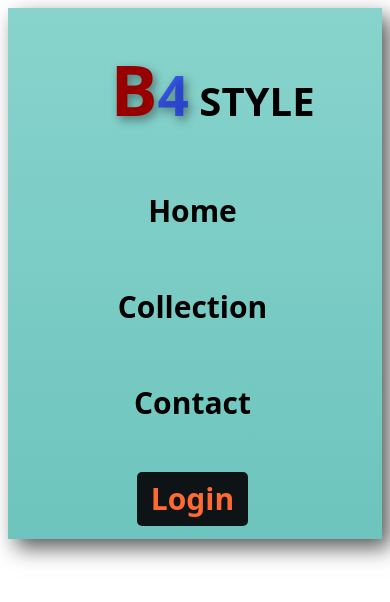
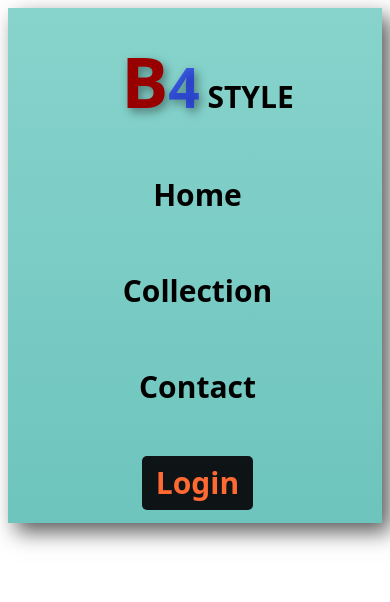
Before and after one commit to sahkil12/first-project, a plain HTML site: page about.html in a window 390 px wide. Drawn offline with Linux system fonts and the light colour scheme.

Commit message:
added some style update

```diff
--- a/styles/nav.css
+++ b/styles/nav.css
@@ -19,19 +19,27 @@
      align-items: center;
     background-image: linear-gradient(#5ac3b9b9, rgba(65, 179, 169, 0.769));
      box-shadow: 8px 9px 20px rgba(0, 0, 0, 0.649);
+      font-family: "Comic Relief", system-ui;
+     font-weight: 700;
 
  }
 
  .nav-bar h2 {
      margin-left: 35px;
+      font-family: "Comic Relief", system-ui;
+     font-weight: 800;
  }
 
  .nav-bar ul {
      margin-right: 45px;
+      font-family: "Comic Relief", system-ui;
+     font-weight: 800;
  }
 
  .brand {
      font-size: 40px;
+      font-family: "Comic Relief", system-ui;
+     font-weight: 800;
  }
 
  .color {
@@ -93,4 +101,16 @@
          flex-direction: column;
      }
 
+     .nav-bar h2 {
+     margin-left: 25px;
+ }
+
+ .nav-bar ul {
+     margin-right: 35px;
+ }
+
+ .brand {
+     font-size: 30px;
+ }
+
     }
```
Also changed, not shown: index.html (line endings or trailing spaces).
